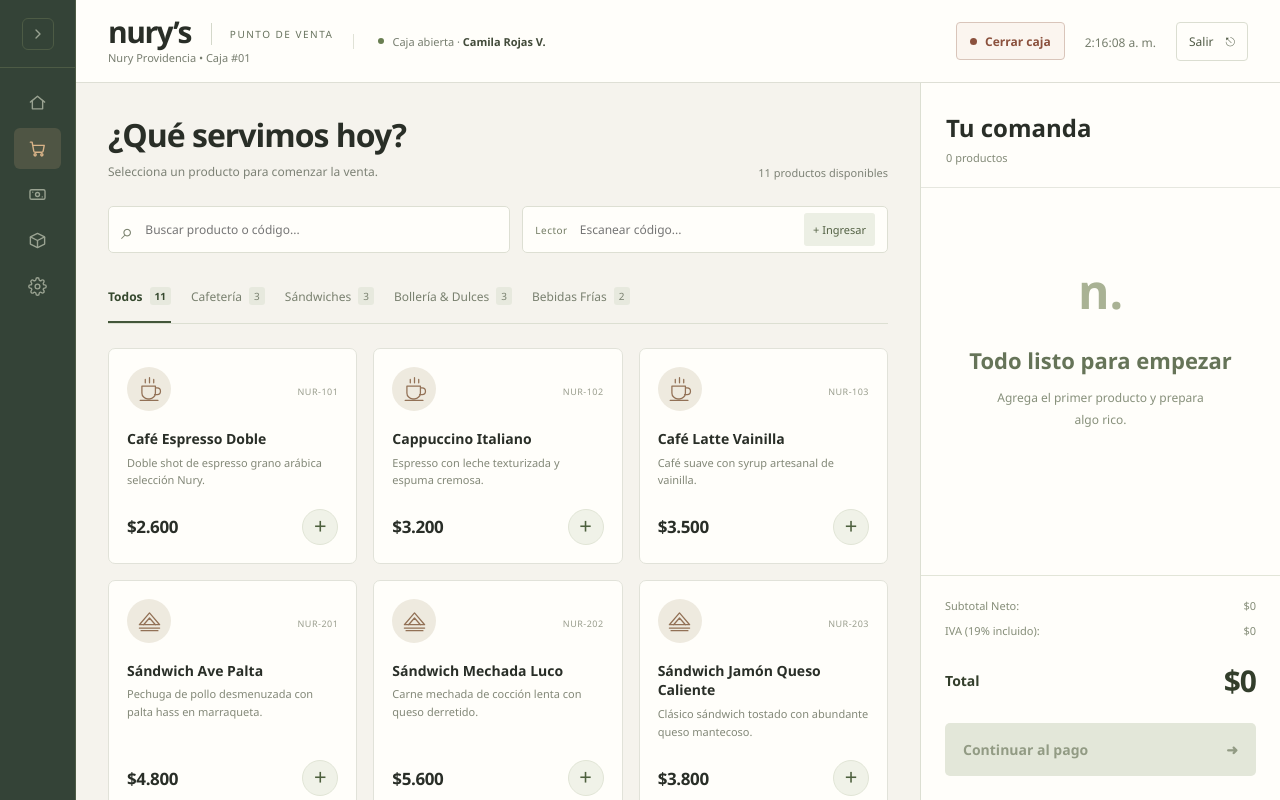
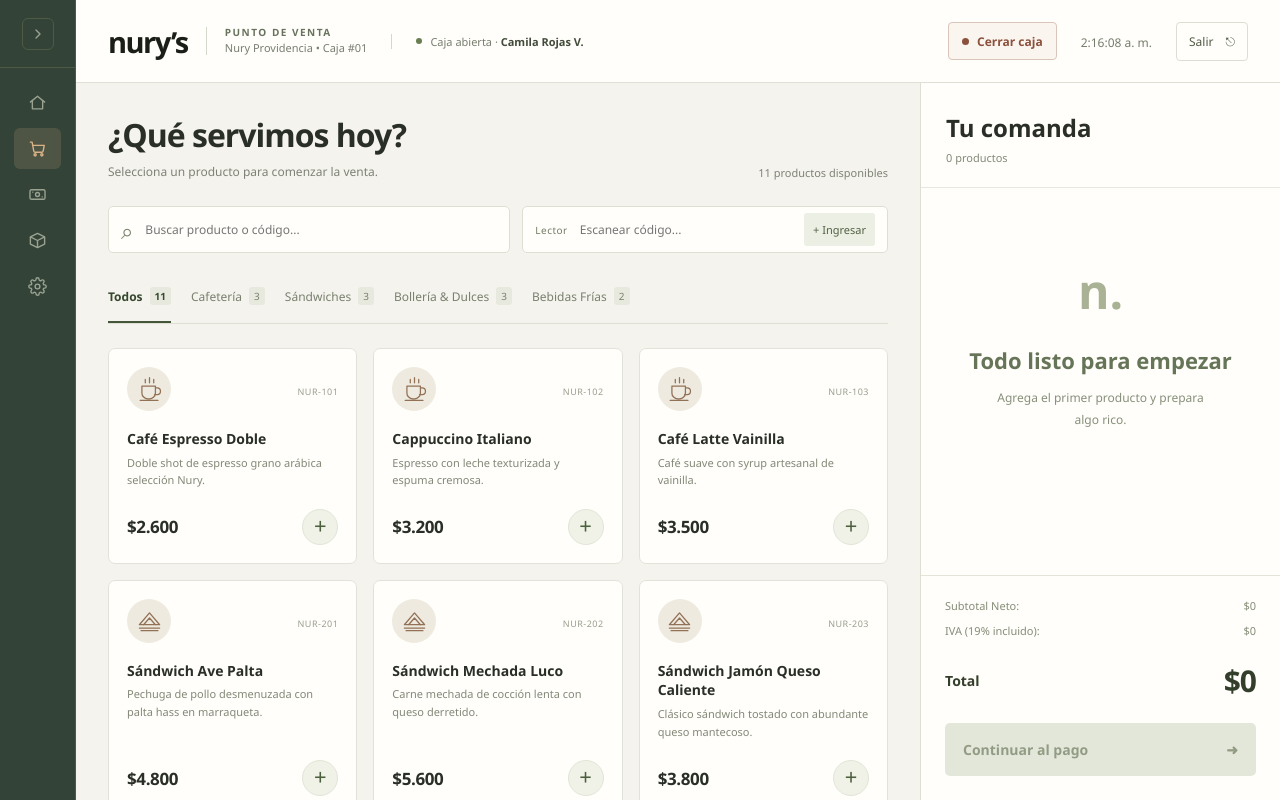
Before and after one commit to NehuelNF/NuryBase, an Angular app: page /pos in a window 1280 px wide. Built offline with nearby package versions, Linux system fonts and the light colour scheme.

Commit message:
style: corregir alineacion y jerarquia visual en cabecera POS

```diff
--- a/src/app/features/pos/pages/pos-layout/pos-layout.component.css
+++ b/src/app/features/pos/pages/pos-layout/pos-layout.component.css
@@ -18,42 +18,50 @@
   gap: 20px;
 }
 .pos-bar-left,
-.pos-bar-right,
-.brand-pos,
-.brand-title-row,
+.pos-bar-right {
+  display: flex;
+  align-items: center;
+  gap: 24px;
+}
+.brand-pos {
+  display: flex;
+  align-items: center;
+  gap: 18px;
+}
+.brand-name-bold {
+  font-size: 29px;
+  font-weight: 700;
+  line-height: 1;
+  letter-spacing: -1.5px;
+  color: #1a1e16;
+}
+.brand-context {
+  display: flex;
+  flex-direction: column;
+  justify-content: center;
+  gap: 3px;
+  border-left: 1px solid #d4d8ca;
+  padding-left: 18px;
+}
+.brand-badge-pos {
+  font-size: 10px;
+  font-weight: 700;
+  line-height: 1.1;
+  color: #68735e;
+  letter-spacing: 1.5px;
+  text-transform: uppercase;
+}
+.sub-badge {
+  font-size: 11px;
+  line-height: 1.2;
+  color: #787e70;
+  white-space: nowrap;
+}
 .shift-info {
   display: flex;
   align-items: center;
-  gap: 20px;
-}
-.brand-name-bold {
-  font-size: 30px;
-  font-weight: 700;
-  line-height: 1;
-  letter-spacing: -1.5px;
-}
-.brand-badge-pos {
-  display: inline-flex;
-  align-items: center;
-  min-height: 22px;
-  font-size: 10px;
-  line-height: 1;
-  color: #68735e;
-  letter-spacing: 1.5px;
-  text-transform: uppercase;
+  gap: 8px;
   border-left: 1px solid #d4d8ca;
-  padding-left: 18px;
-  transform: translateY(2px);
-}
-.sub-badge {
-  display: block;
-  margin-top: 3px;
-  font-size: 11px;
-  color: #787e70;
-}
-.shift-info {
-  gap: 8px;
-  border-left: 1px solid #e0e2d6;
   padding-left: 24px;
   font-size: 11px;
   color: #777e6f;
--- a/src/app/features/pos/pages/pos-layout/pos-layout.component.html
+++ b/src/app/features/pos/pages/pos-layout/pos-layout.component.html
@@ -3,11 +3,9 @@
   <header class="pos-top-bar">
     <div class="pos-bar-left">
       <div class="brand-pos">
-        <div class="brand-text-block">
-          <div class="brand-title-row">
-            <span class="brand-name-bold">nury’s</span>
-            <span class="brand-badge-pos">Punto de venta</span>
-          </div>
+        <span class="brand-name-bold">nury’s</span>
+        <div class="brand-context">
+          <span class="brand-badge-pos">Punto de venta</span>
           <span class="sub-badge"
             >{{ currentUser()?.sucursalNombre || 'Sucursal Providencia' }} &bull; Caja #01</span
           >
```
